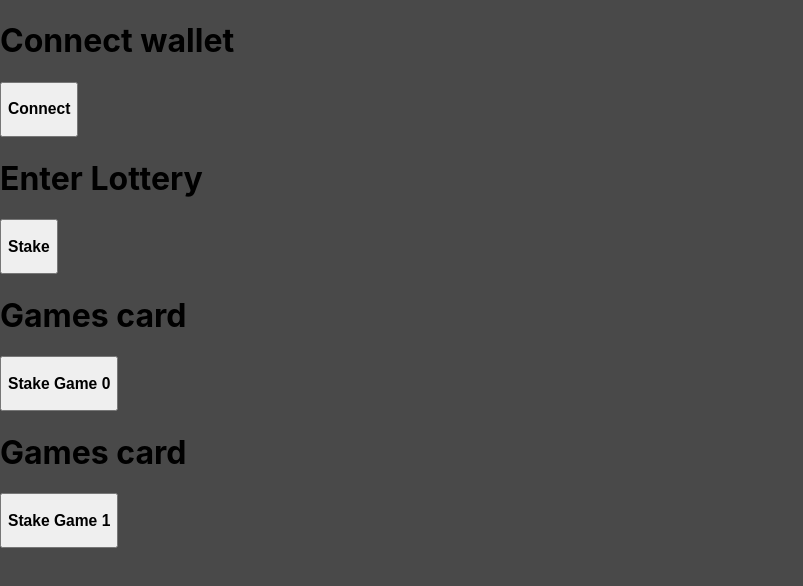
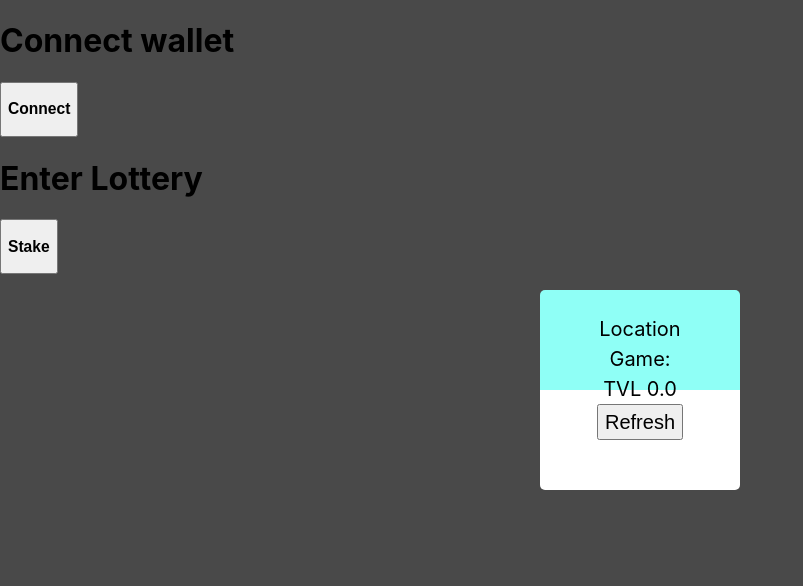
Before and after one commit to Rad1m/debe-full-stack, a Next.js app in the folder frontend/: page / in a window 1280 px wide. Shown: the top 586 px of the page, without its empty margins (0-803 px from the left). Built offline with nearby package versions, Linux system fonts and the light colour scheme.

Commit message:
create grid

```diff
--- a/frontend/pages/atoms/atoms.js
+++ b/frontend/pages/atoms/atoms.js
@@ -8,7 +8,7 @@ export const gameInfo = atomFamily({
     homeTeam: "",
     awayTeam: "",
     result: "",
-    status: "",
+    gameStatus: "",
     totalAmountStaked: 0,
   },
 });
--- /dev/null
+++ b/frontend/pages/canvas.js
@@ -0,0 +1,11 @@
+import React from "react";
+import { Games } from "./games";
+import styles from "../styles/Home.module.css";
+
+export default function Canvas() {
+  return (
+    <div className={styles.grid}>
+      <Games id={0} />
+    </div>
+  );
+}
--- a/frontend/pages/games.js
+++ b/frontend/pages/games.js
@@ -1,39 +1,67 @@
 import React, { useState, useEffect } from "react";
-import { useRecoilState, useRecoilValue } from "recoil";
-import { ethers, utils } from "ethers";
+import { useRecoilState, useRecoilValue, atomFamily } from "recoil";
+import { ethers } from "ethers";
 import { contractInfo, gameInfo, tokenInfo, walletInfo } from "./atoms/atoms";
 import { useContract } from "./hooks/utilities";
+import styles from "../styles/Home.module.css";
 
 export function Games(props) {
-  // get available games
+  // list to simulate enum, enums are not supported in javascript
+  const gameStatusEnum = [
+    "Open",
+    "Running",
+    "Closed",
+    "Finished",
+    "Cancelled",
+    "Postponed",
+  ];
+  Object.freeze(gameStatusEnum);
 
-  // use effect if metamask connected
   const wallet = useRecoilValue(walletInfo);
   const contractInf = useRecoilValue(contractInfo);
   const [game, setGame] = useRecoilState(gameInfo(props.id));
+
+  // use effect if metamask connected
+  useEffect(() => {
+    if (contractInf.address) {
+      getGame();
+    }
+  }, []);
 
   // get the game function
   async function getGame() {
     try {
       const stakingContract = useContract(contractInf.address, contractInf.abi);
       const gameInfo = await stakingContract.games(props.id);
-      console.log("Game id %s name %s", props.id, gameInfo.gameName);
+      setGame({
+        gameName: gameInfo.gameName,
+        stadium: gameInfo.stadium,
+        homeTeam: gameInfo.homeTeam,
+        awayTeam: gameInfo.awayTeam,
+        result: gameInfo.result,
+        gameStatus: gameInfo.state,
+        totalAmountStaked: gameInfo.totalAmountStaked,
+      });
     } catch (e) {
       console.log(e);
     }
   }
 
-  function stakeFunction() {
-    console.log("Stake");
+  function refresh() {
     getGame();
   }
 
   return (
-    <div>
-      <h1>Games card</h1>
-      <button onClick={stakeFunction}>
-        <h3>Stake Game {props.id}</h3>
-      </button>
+    <div className={styles.card}>
+      <div className={styles.container}>
+        <h2>{game.gameName}</h2>
+        <p>Location {game.stadium}</p>
+        <p>Game: {gameStatusEnum[game.gameStatus]}</p>
+        <p>TVL {ethers.utils.formatEther(game.totalAmountStaked)}</p>
+        <button onClick={refresh}>
+          <p>Refresh</p>
+        </button>
+      </div>
     </div>
   );
 }
--- a/frontend/pages/index.js
+++ b/frontend/pages/index.js
@@ -1,7 +1,7 @@
 import React from "react";
 import { Stake } from "./stake";
 import { WalletButton } from "./walletConnect";
-import { Games } from "./games";
+import Canvas from "./canvas";
 
 export default function Home() {
   return (
@@ -9,8 +9,7 @@ export default function Home() {
       <h1>Connect wallet</h1>
       <WalletButton />
       <Stake />
-      <Games id={0} />
-      <Games id={1} />
+      <Canvas />
     </div>
   );
 }
--- a/frontend/pages/stake.js
+++ b/frontend/pages/stake.js
@@ -1,5 +1,5 @@
 import React, { useState, useEffect } from "react";
-import { ethers, utils } from "ethers";
+import { ethers } from "ethers";
 import tokenAddress from "../src/artifacts/Token-address.json";
 import tokenAbi from "../src/artifacts/Token-info.json";
 import contractAddress from "../src/artifacts/Lottery-address.json";
--- a/frontend/styles/Home.module.css
+++ b/frontend/styles/Home.module.css
@@ -1,5 +1,7 @@
 .container {
-  padding: 0 2rem;
+  padding: 0 0rem;
+  position: relative;
+  text-align: center;
 }
 
 .main {
@@ -70,7 +72,7 @@
   align-items: center;
   justify-content: center;
   flex-wrap: wrap;
-  max-width: 800px;
+  min-width: 800px;
 }
 
 .card {
@@ -79,13 +81,24 @@
   text-align: left;
   color: inherit;
   text-decoration: none;
-  border: 1px solid #eaeaea;
-  border-radius: 10px;
-  transition: color 0.15s ease, border-color 0.15s ease;
+  background: linear-gradient(
+    to top,
+    white 0%,
+    white 50%,
+    rgb(143, 255, 246) 50%,
+    rgb(143, 255, 246)
+  );
+  border-radius: 5px;
+  transition: color 0.15s ease, border-color 0.3s ease;
+  min-width: 200px;
+  min-height: 200px;
   max-width: 300px;
+  max-height: 400px;
 }
 
-.card:hover,
+.card:hover {
+  box-shadow: 0 8px 16px 0 rgba(0, 0, 0, 0.2);
+}
 .card:focus,
 .card:active {
   color: #0070f3;
@@ -93,14 +106,16 @@
 }
 
 .card h2 {
-  margin: 0 0 1rem 0;
+  margin: 0 0 0 0;
   font-size: 1.5rem;
+  text-align: center;
 }
 
 .card p {
   margin: 0;
   font-size: 1.25rem;
   line-height: 1.5;
+  text-align: center;
 }
 
 .logo {
```
